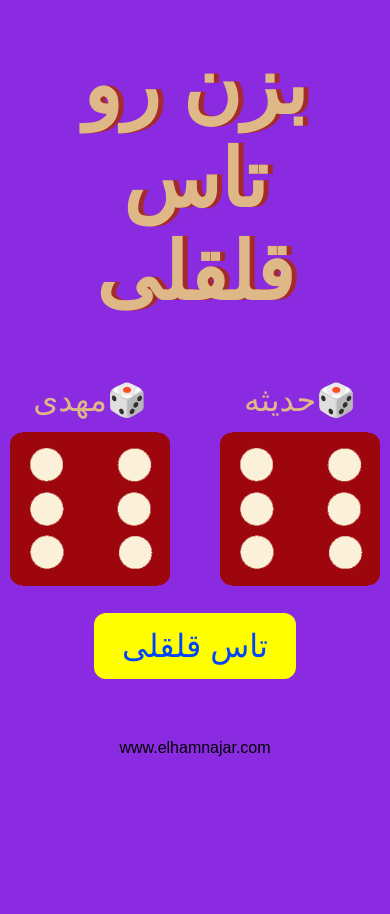
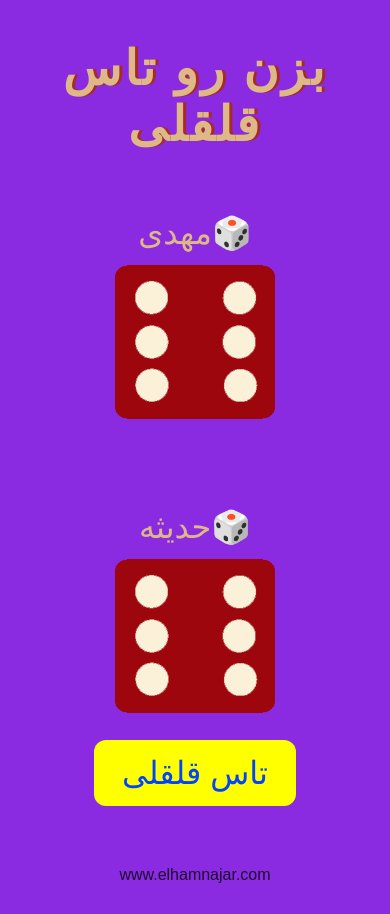
Before and after one commit to persiana1364/full-stack-js-bootcamp, a plain HTML site: page dicee game for m & h/index.html in a window 390 px wide. Before the commit the page ends 844 px from the top, so only its background shows below. Drawn offline with Linux system fonts and the light colour scheme; a web font is replaced by a local one.

Commit message:
Enhance styles with responsive design and h1 updates
Added responsive design for smaller screens and improved h1 styling.

```diff
--- a/dicee game for m & h/styles.css
+++ b/dicee game for m & h/styles.css
@@ -13,14 +13,17 @@ body{
     background-color: blueviolet;
     color: burlywood;
     text-align: center;
+    font-family: 'Vazir', sans-serif;
 
 
 }
 
 h1{
     margin: 40px 0 10px;
-
-    font-size: 5rem;
+    font-family: 'Vazir', sans-serif;
+    font-size: clamp(3rem, 8vw, 8rem);
+    font-weight: bold;
+    letter-spacing: 3px;
     text-shadow: 5px 0 brown;
 }
 
@@ -28,6 +31,7 @@ h1{
     width: 90%;
     max-width: 900px;
     margin: 0 auto;
+
 }
 
 .dic_area{
@@ -35,6 +39,7 @@ h1{
     justify-content: center;
     gap: 50px;
     margin: 30px 0 20px;
+    flex-wrap: wrap;
 
 }
 
@@ -66,5 +71,12 @@ footer{
     margin: 60px 0 30px;
     color: black;
     font-size: 1rem;
+    opacity: 0.8;
 
 }
+
+@media (max-width: 600px) {
+  h1 {
+    font-size: 3rem;
+    text-shadow: 3px 0 brown;
+  }
```
